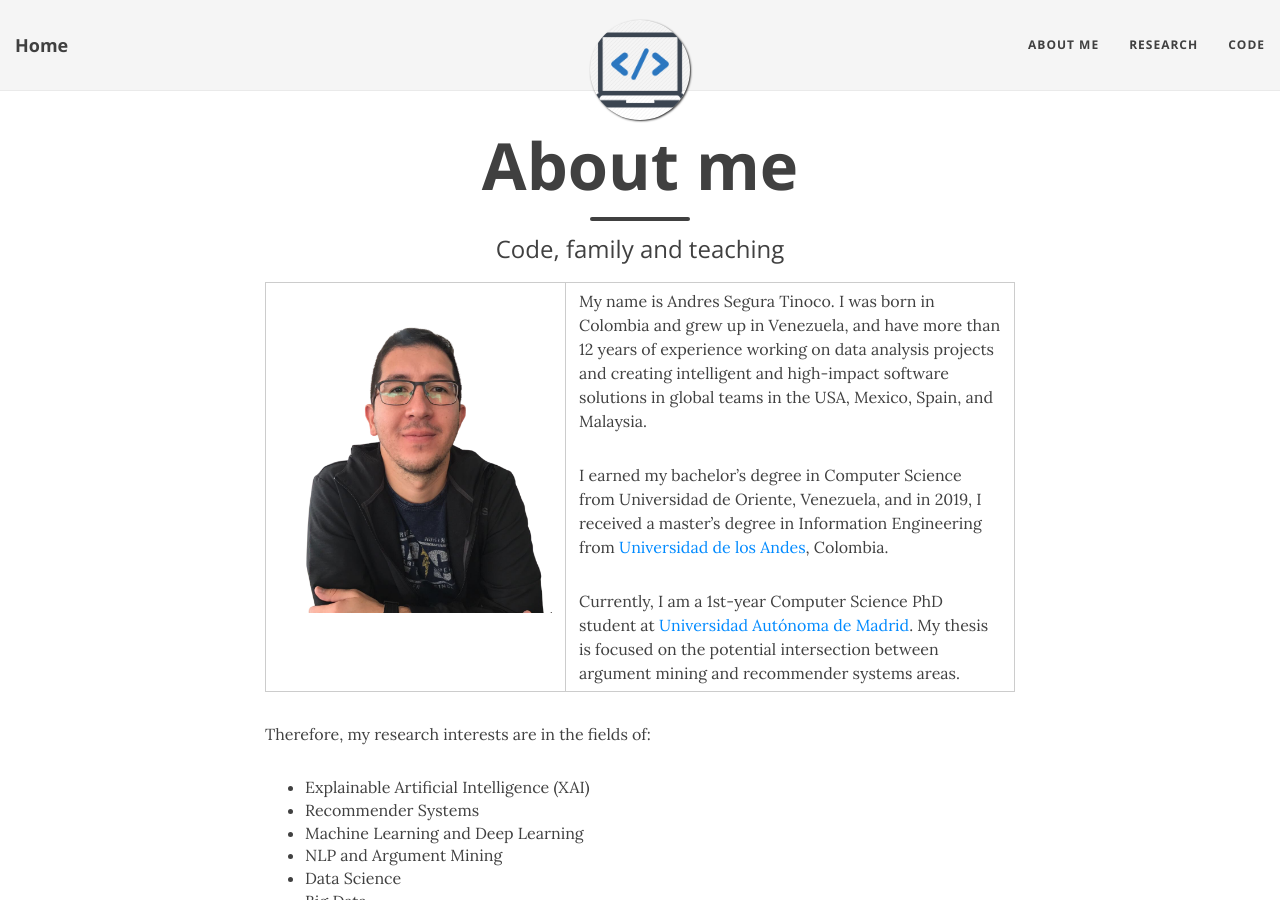
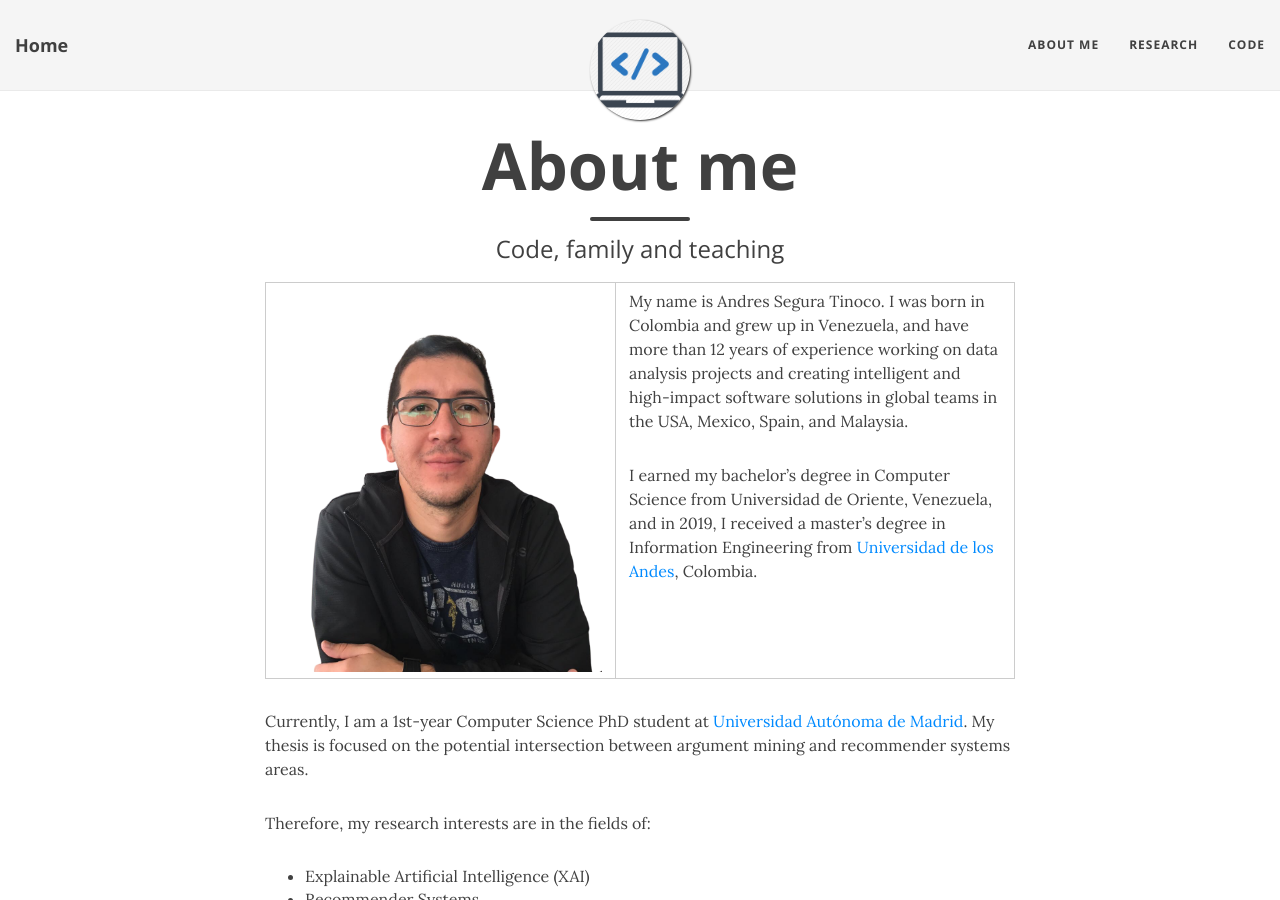
Before and after one commit to ansegura7/ansegura7.github.io, a Jekyll site: the page built from aboutme.md, in a window 1280 px wide and 900 px high. Built offline with Jekyll 4.4.1, drawn with Linux system fonts in a browser that asks for light colours; nearby versions of some CDN libraries.

Commit message:
Update aboutme.md
Remove table border.

```diff
--- a/aboutme.md
+++ b/aboutme.md
@@ -4,18 +4,19 @@
 subtitle: Code, family and teaching
 ---
 
-<table width="100%" border="0">
+<table width="100%" style="border:none;">
     <row>
-        <td width="300px" style="vertical-align: top;">
+        <td width="350px" style="vertical-align: top;">
             <img alt="Andres Segura Tinoco image" src="https://raw.githubusercontent.com/ansegura7/ansegura7.github.io/master/img/avatar-icon-ast.png" >
         </td>
         <td style="vertical-align: top;">
             <p>My name is Andres Segura Tinoco. I was born in Colombia and grew up in Venezuela, and have more than 12 years of experience working on data analysis projects and creating intelligent and high-impact software solutions in global teams in the USA, Mexico, Spain, and Malaysia.</p>
             <p>I earned my bachelor’s degree in Computer Science from Universidad de Oriente, Venezuela, and in 2019, I received a master’s degree in Information Engineering from <a href="https://sistemas.uniandes.edu.co/es/mine" target="_blank">Universidad de los Andes</a>, Colombia.</p>
-            <p>Currently, I am a 1st-year Computer Science PhD student at <a href="http://www.uam.es/EscuelaDoctorado/Programa-de-Doctorado-en-Ingenier%C3%ADa-Inform%C3%A1tica-/1446711329597.htm?language=en_GB&nDept=2&pid=1446711296967&pidDept=1446711297278" target="_blank">Universidad Autónoma de Madrid</a>. My thesis is focused on the potential intersection between argument mining and recommender systems areas.</p>
         </td>
     </row>
 </table>
+
+Currently, I am a 1st-year Computer Science PhD student at <a href="http://www.uam.es/EscuelaDoctorado/Programa-de-Doctorado-en-Ingenier%C3%ADa-Inform%C3%A1tica-/1446711329597.htm?language=en_GB&nDept=2&pid=1446711296967&pidDept=1446711297278" target="_blank">Universidad Autónoma de Madrid</a>. My thesis is focused on the potential intersection between argument mining and recommender systems areas.
 
 Therefore, my research interests are in the fields of:
 - Explainable Artificial Intelligence (XAI)
```
